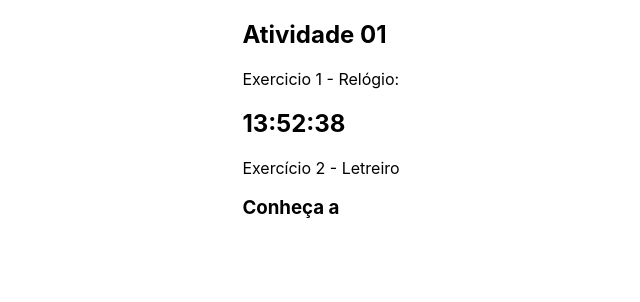
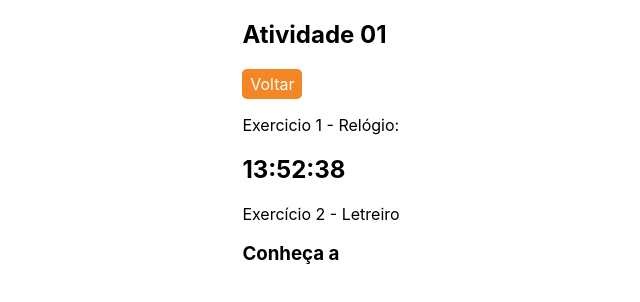
Before and after one commit to Samoo2/react-projetos, a React (Create React App) app in the folder react-app/: page /atv01 in a window 1280 px wide. Shown: the top 302 px of the page, without its empty margins (319-959 px from the left). Built offline with nearby package versions, Linux system fonts and the light colour scheme.

Commit message:
Update Atv01.js

```diff
--- a/react-app/src/Atv01.js
+++ b/react-app/src/Atv01.js
@@ -1,10 +1,12 @@
 import Relogio from "./Components/Relogio";
 import Letreiro from "./Components/Letreiro";
+import { Link } from "react-router-dom";
 
 export default function Atv01(){
     return (
         <>
           <h2> Atividade 01</h2>
+          <Link className="voltar" to="/"> Voltar</Link>
           <Relogio />
           <Letreiro />
         </>
```
